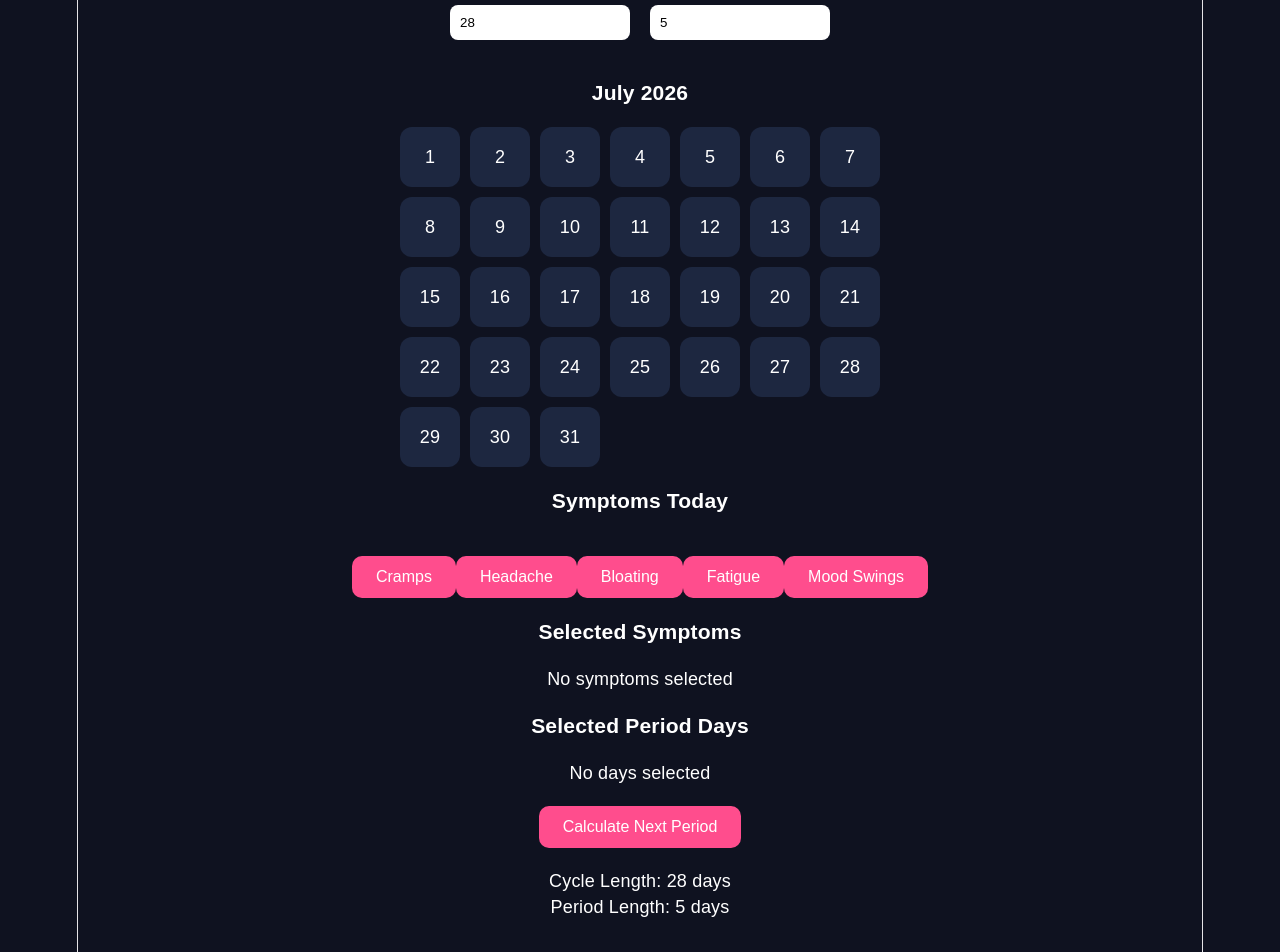
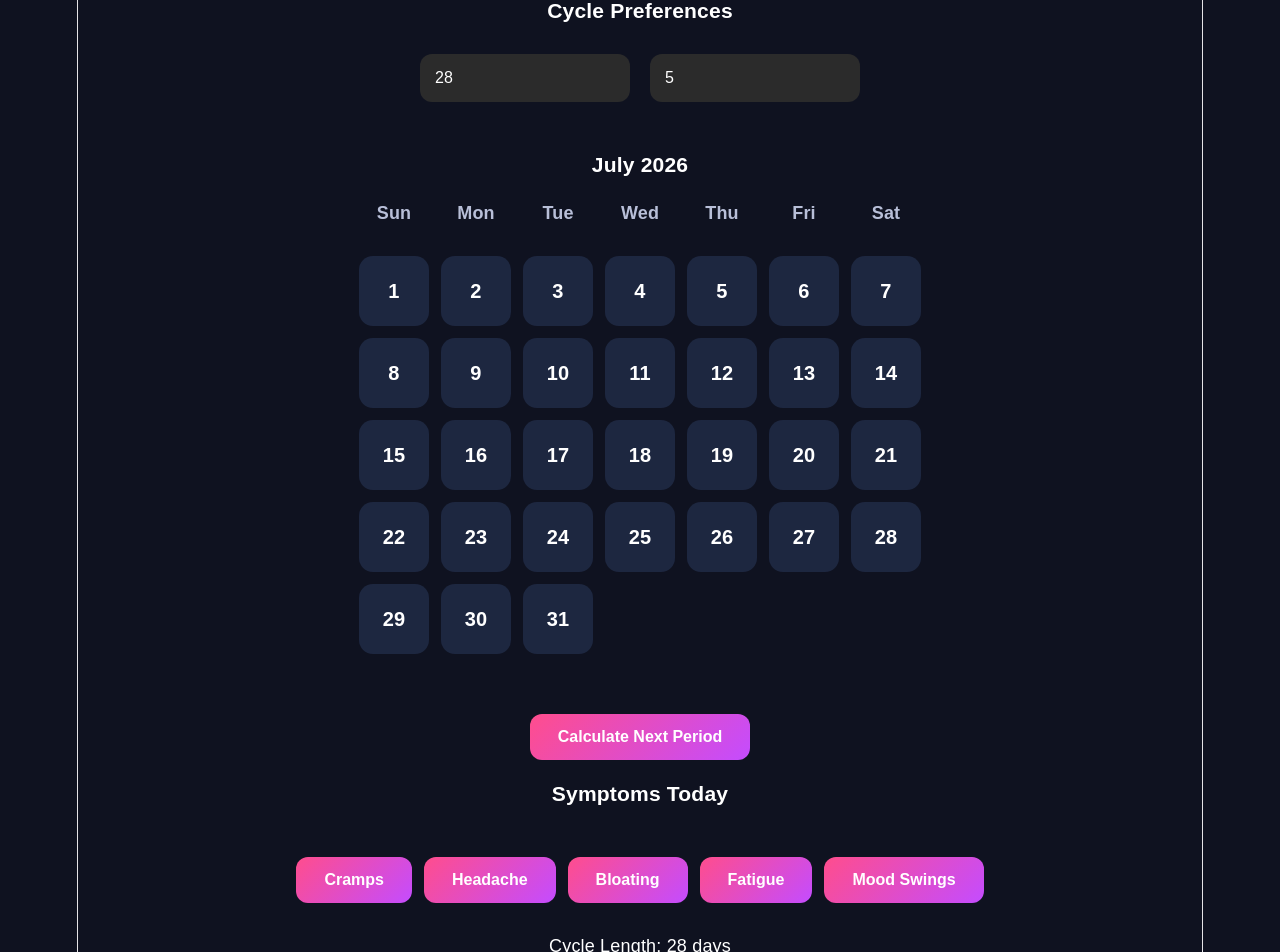
Before and after one commit to ishrasjain/herhealth-tracker, a React (Vite) app in the folder herhealth-tracker/: page / in a window 1280 px wide. Shown: the part 1560-2512 px from the top of the page. Built offline with nearby package versions, Linux system fonts and the light colour scheme.

Commit message:
Improved period tracker UI and added symptoms tracker

```diff
--- a/herhealth-tracker/src/pages/PeriodTracker.jsx
+++ b/herhealth-tracker/src/pages/PeriodTracker.jsx
@@ -102,6 +102,16 @@ function PeriodTracker() {
 
       <h3>July 2026</h3>
 
+      <div className="weekdays">
+  <span>Sun</span>
+  <span>Mon</span>
+  <span>Tue</span>
+  <span>Wed</span>
+  <span>Thu</span>
+  <span>Fri</span>
+  <span>Sat</span>
+</div>
+
       <div className="calendar-grid">
         {days.map((day) => (
           <div
@@ -120,44 +130,6 @@ function PeriodTracker() {
         ))}
       </div>
 
-      <h3>Symptoms Today</h3>
-
-      <div className="symptoms">
-        {symptomOptions.map(
-          (symptom) => (
-            <button
-              key={symptom}
-              className={
-                symptoms.includes(symptom)
-                  ? "symptom selected-symptom"
-                  : "symptom"
-              }
-              onClick={() =>
-                toggleSymptom(symptom)
-              }
-            >
-              {symptom}
-            </button>
-          )
-        )}
-      </div>
-
-      <h3>Selected Symptoms</h3>
-
-      <p>
-        {symptoms.length > 0
-          ? symptoms.join(", ")
-          : "No symptoms selected"}
-      </p>
-
-      <h3>Selected Period Days</h3>
-
-      <p>
-        {selectedDays.length > 0
-          ? selectedDays.join(", ")
-          : "No days selected"}
-      </p>
-
       <button
         onClick={calculateNextPeriod}
       >
@@ -170,6 +142,26 @@ function PeriodTracker() {
           <p>{nextPeriod}</p>
         </div>
       )}
+
+      <h3>Symptoms Today</h3>
+
+<div className="symptoms">
+  {symptomOptions.map((symptom) => (
+    <button
+      key={symptom}
+      className={
+        symptoms.includes(symptom)
+          ? "symptom selected-symptom"
+          : "symptom"
+      }
+      onClick={() =>
+        toggleSymptom(symptom)
+      }
+    >
+      {symptom}
+    </button>
+  ))}
+</div>
 
       <div className="info">
         <p>
--- a/herhealth-tracker/src/styles/home.css
+++ b/herhealth-tracker/src/styles/home.css
@@ -79,6 +79,9 @@ body {
 
   cursor: pointer;
   transition: 0.3s;
+
+  text-decoration: none;
+  color: white;
 }
 
 .feature-card:hover {
@@ -91,7 +94,7 @@ body {
   font-size: 24px;
 }
 
-.icon {
+.feature-icon {
   font-size: 48px;
 }
 
@@ -119,32 +122,50 @@ body {
 
 .tracker {
   text-align: center;
-  padding: 80px 20px;
+  padding: 100px 20px;
+  max-width: 900px;
+  margin: 0 auto;
+}
+
+.tracker h2 {
+  font-size: 42px;
+  margin-bottom: 30px;
 }
 
 .settings {
-  margin-bottom: 30px;
+  margin-bottom: 40px;
+}
+
+.settings h3 {
+  margin-bottom: 20px;
 }
 
 .settings input {
   margin: 10px;
-  padding: 10px;
-  width: 160px;
-  border-radius: 8px;
+  padding: 15px;
+  width: 180px;
+
   border: none;
+  border-radius: 12px;
+
+  background: #2b2b2b;
+  color: white;
+  font-size: 16px;
 }
 
 .calendar-grid {
   display: grid;
-  grid-template-columns: repeat(7, 60px);
-  gap: 10px;
+  grid-template-columns: repeat(7, 70px);
+  gap: 12px;
   justify-content: center;
-  margin-top: 20px;
+
+  margin-top: 30px;
+  margin-bottom: 40px;
 }
 
 .day {
-  width: 60px;
-  height: 60px;
+  width: 70px;
+  height: 70px;
 
   background: #1d2740;
 
@@ -152,14 +173,17 @@ body {
   justify-content: center;
   align-items: center;
 
-  border-radius: 12px;
+  border-radius: 14px;
 
   cursor: pointer;
   transition: 0.3s;
+
+  font-size: 20px;
+  font-weight: bold;
 }
 
 .day:hover {
-  transform: scale(1.05);
+  transform: scale(1.08);
 }
 
 .selected {
@@ -169,30 +193,91 @@ body {
 
 .tracker button {
   margin-top: 20px;
-  padding: 12px 24px;
+  padding: 14px 28px;
 
   border: none;
-  border-radius: 10px;
+  border-radius: 12px;
 
-  background: #ff4d8d;
+  background: linear-gradient(
+    135deg,
+    #ff4d8d,
+    #c44cff
+  );
+
   color: white;
 
   cursor: pointer;
   font-size: 16px;
+  font-weight: 600;
+
+  transition: 0.3s;
+}
+
+.tracker button:hover {
+  transform: translateY(-3px);
 }
 
 .prediction {
-  margin-top: 30px;
+  margin-top: 40px;
 }
 
 .info {
-  margin-top: 20px;
+  margin-top: 30px;
+  font-size: 18px;
 }
 
+/* SYMPTOMS */
+
+.symptoms {
+  margin-top: 30px;
+  margin-bottom: 30px;
+
+  display: flex;
+  justify-content: center;
+  gap: 12px;
+  flex-wrap: wrap;
+}
+
+.symptom {
+  padding: 12px 18px;
+
+  border: none;
+  border-radius: 25px;
+
+  cursor: pointer;
+
+  background: #1d2740;
+  color: white;
+
+  transition: 0.3s;
+}
+
+.symptom:hover {
+  transform: translateY(-2px);
+}
+
+.selected-symptom {
+  background: #fc78a9 !important;
+  color: white;
+  transform: scale(1.05);
+  box-shadow: 0 0 15px rgba(88, 47, 62, 0.6);
+}
 /* FOOTER */
 
 footer {
   text-align: center;
-  padding: 30px;
+  padding: 40px;
   color: #b8bfd8;
 }
+
+.weekdays {
+  display: grid;
+  grid-template-columns: repeat(7, 70px);
+  gap: 12px;
+  justify-content: center;
+  margin-top: 20px;
+  margin-bottom: 15px;
+
+  font-weight: bold;
+  color: #b8bfd8;
+}
```
